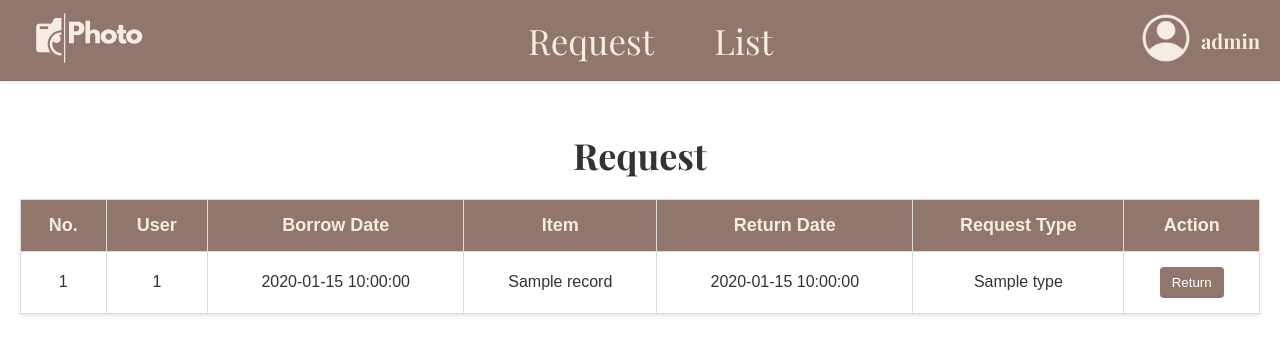
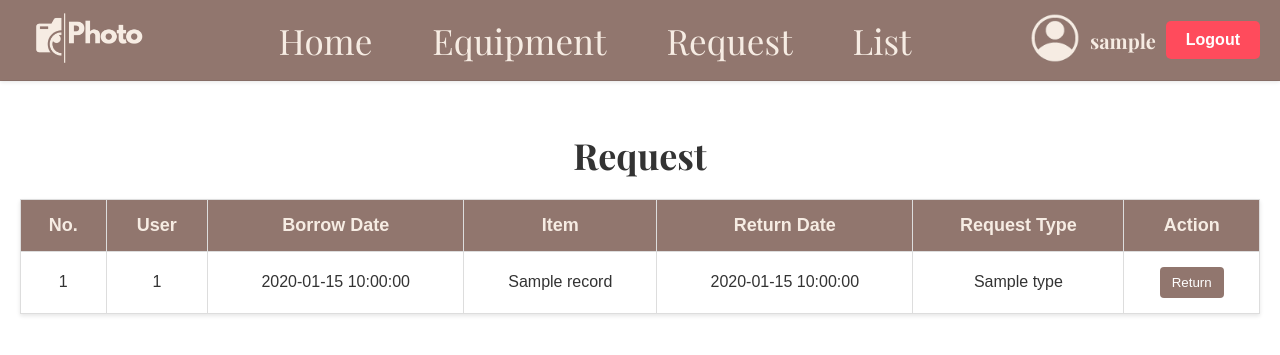
Before and after one commit to the1nP/tonkitlab_borrow, a Flask app: template templates/admin_req.html in a window 1280 px wide. Shown: the top 355 px of the page. Run offline with Flask 3, Linux system fonts and the light colour scheme; the visitor is signed in with stand-in values (Sample User, id 1); the template is opened without the code that fills it: most values are stand-ins (such as "Sample title", 1, 10 or a date in 2020); parts of the project's set-up code (start-up, migrations or seed data) failed here and were passed over; some libraries are stand-ins or nearby versions.

Commit message:
Update admin request template to display dynamic username and add logout button

```diff
--- a/templates/admin_req.html
+++ b/templates/admin_req.html
@@ -13,26 +13,24 @@
 <body>
     <header>
         <nav>
-            <!-- โลโก้ -->
             <div class="logo">
                 <a href="{{ url_for('home') }}"><img src="{{ url_for('static', filename='images/logo.png') }}" alt="Logo" /></a>
             </div>
-            <!-- เมนู -->
             <ul class="menu">
+                <li><a href="{{ url_for('home') }}">Home</a></li>
+                <li><a href="{{ url_for('admin_equipment') }}">Equipment</a></li>
                 <li><a href="{{ url_for('admin_req') }}">Request</a></li>
-                <!-- <li><a href="{{ url_for('admin_equipment') }}">Equipment</a></li> -->
                 <li><a href="{{ url_for('admin_list') }}">List</a></li>
             </ul>
-            <!-- Username -->
             <div class="user-section">
-                <!-- User -->
                 <div class="user">
                     <a href="{{ url_for('profile') }}">
                         <img src="{{ url_for('static', filename='images/profile.png') }}" alt="Profile" />
                     </a>
                     <div class="username">
-                        <a href="{{ url_for('profile') }}">admin</a>
+                        <a href="{{ url_for('profile') }}">{{ session.get('username', 'Admin') }}</a>
                     </div>
+                    <a href="{{ url_for('logout') }}" class="logout-button">Logout</a>
                 </div>
             </div>
         </nav>
```
